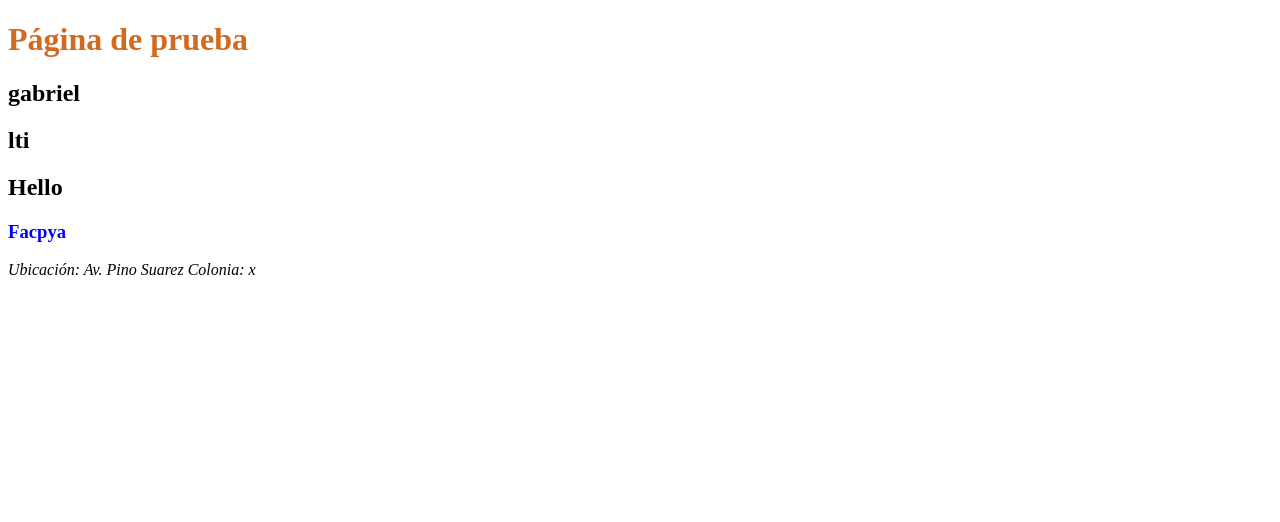
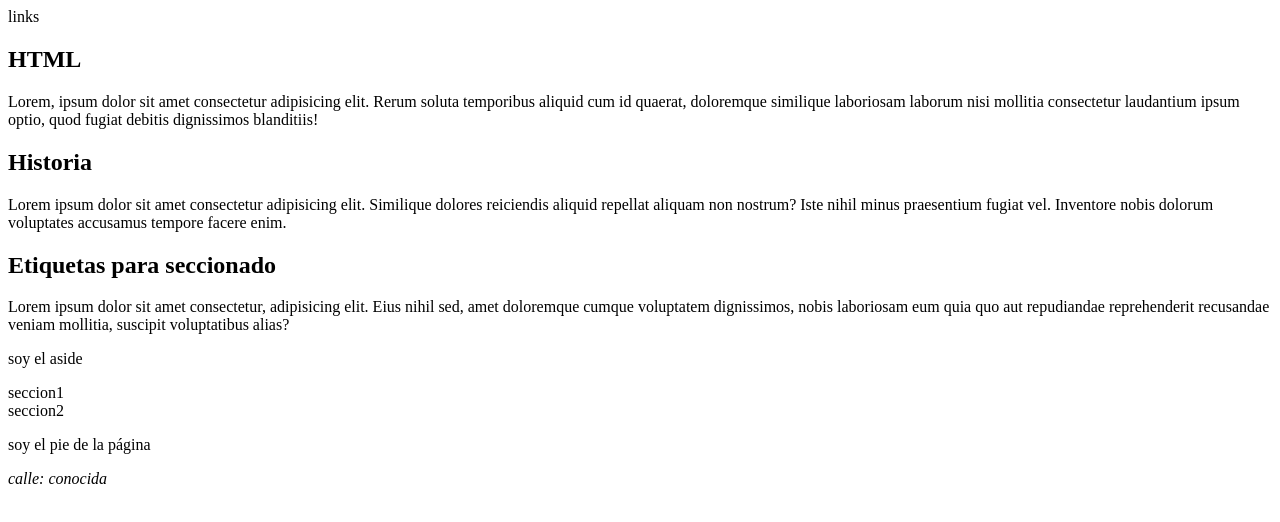
Before and after one commit to LIIgabriel/mi_pagina, a plain HTML site: page index.html in a window 1280 px wide. Drawn offline with Linux system fonts and the light colour scheme.

Commit message:
add tags para seccionado

```diff
--- a/index.html
+++ b/index.html
@@ -18,20 +18,33 @@
     <title>Grupo 51 página</title>
 </head>
 <body>
-    <h1 style="color: chocolate;" id="header">Página de prueba</h1>
+    <header>
+        <nav>
+            links
+        </nav>
+    </header>
 
-    <h2 lang="es">gabriel</h2>
+    <article>
+        <h1>HTML</h1>
+        <p>Lorem, ipsum dolor sit amet consectetur adipisicing elit. Rerum soluta temporibus aliquid cum id quaerat, doloremque similique laboriosam laborum nisi mollitia consectetur laudantium ipsum optio, quod fugiat debitis dignissimos blanditiis!</p>
 
-    <h2 tabindex="2" class="h2_nice borde">lti</h2>
+        <h2>Historia</h2>
+        <p>Lorem ipsum dolor sit amet consectetur adipisicing elit. Similique dolores reiciendis aliquid repellat aliquam non nostrum? Iste nihil minus praesentium fugiat vel. Inventore nobis dolorum voluptates accusamus tempore facere enim.</p>
+        <h2>Etiquetas para seccionado</h2>
+        <p>Lorem ipsum dolor sit amet consectetur, adipisicing elit. Eius nihil sed, amet doloremque cumque voluptatem dignissimos, nobis laboriosam eum quia quo aut repudiandae reprehenderit recusandae veniam mollitia, suscipit voluptatibus alias?</p>
+    </article>
+    <aside>
+        <p>soy el aside</p>
+        <section>seccion1</section>
+        <section>seccion2</section>
+    </aside>
 
-    <h2 tabindex="1" lang="en">Hello</h2>
-
-    <h3>Facpya</h3>
-
-    <address>
-        Ubicación: Av. Pino Suarez
-        Colonia: x
-    </address>
+    <footer>
+        <p>soy el pie de la página</p>
+        <address>
+            <p>calle: conocida</p>
+        </address>
+    </footer>
 
 </body>
 </html>
```
